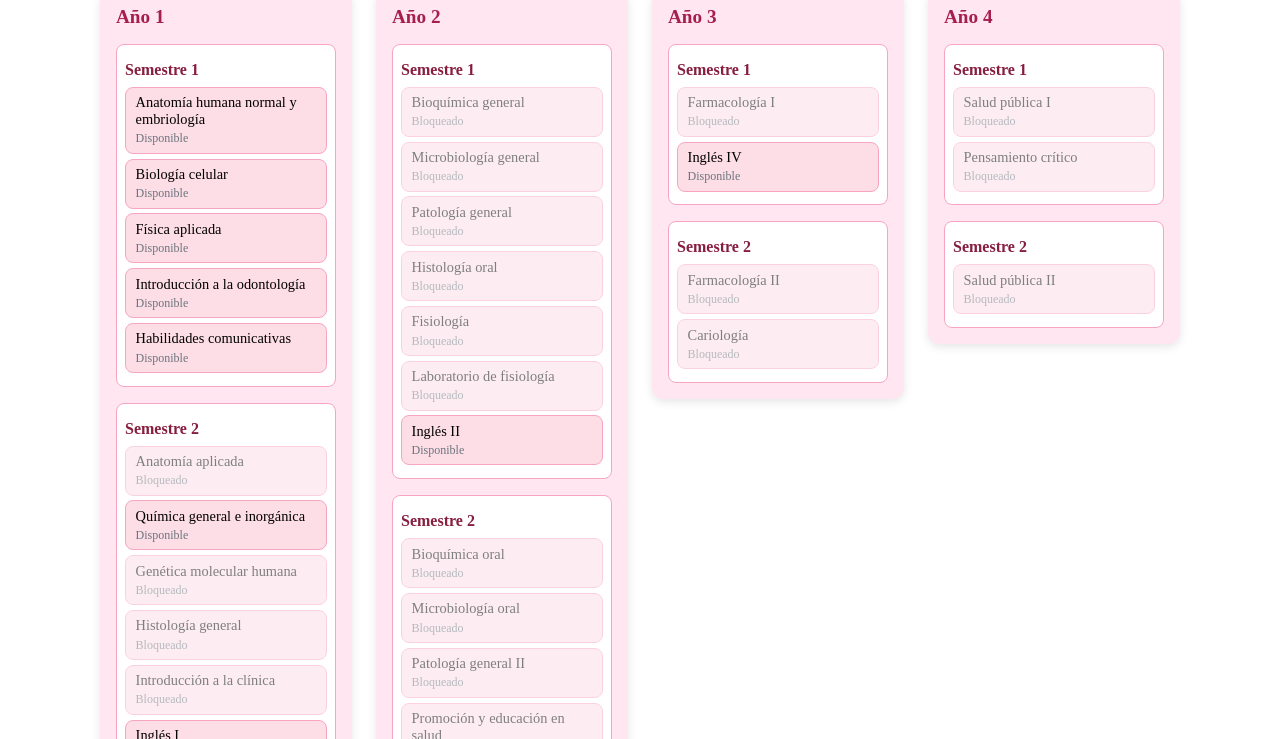
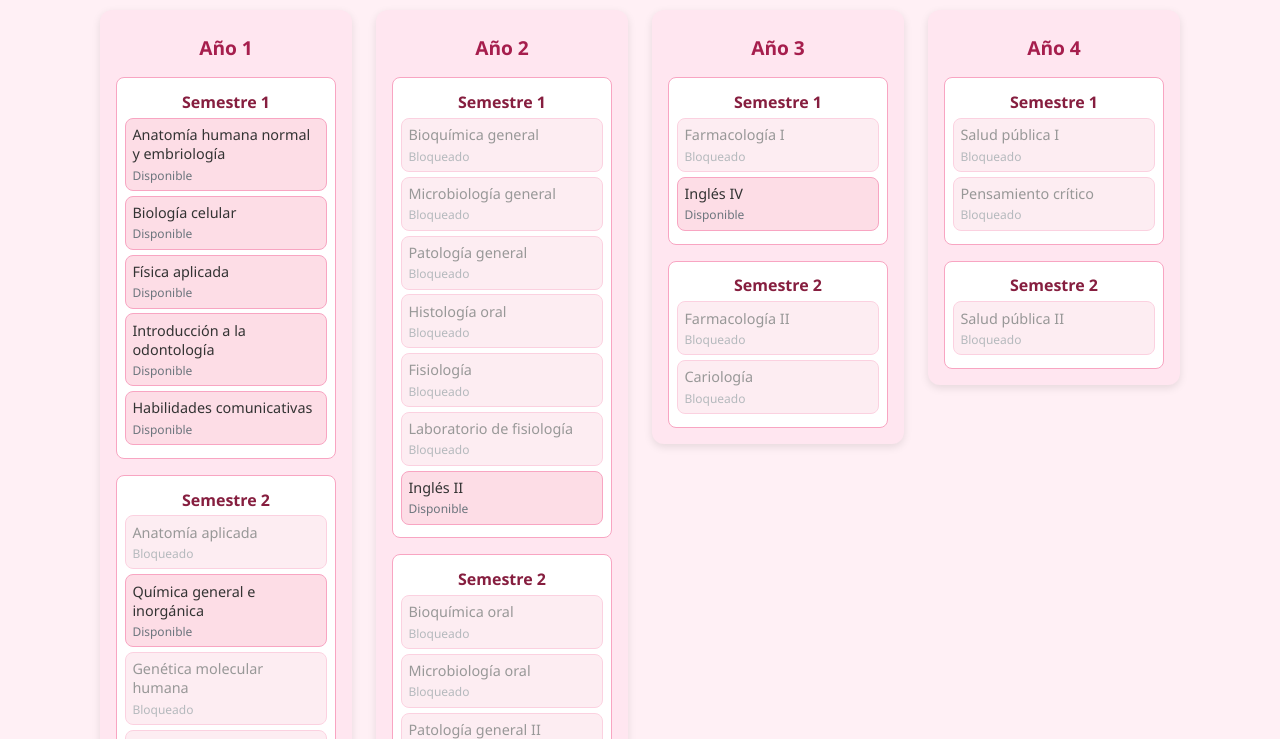
Before and after one commit to vvenommmm/malla-curricular, a plain HTML site: page index.html in a window 1280 px wide. Shown: the part 124-863 px from the top of the page. Drawn offline with Linux system fonts and the light colour scheme.

Commit message:
Update estilos.css

```diff
--- a/estilos.css
+++ b/estilos.css
@@ -1,3 +1,4 @@
+body {
   font-family: 'Segoe UI', sans-serif;
   background-color: #fff0f5;
   color: #333;
@@ -5,25 +6,10 @@
   padding: 1rem;
   text-align: center;
 }
+h1 { color: #d63384; margin-bottom: 1rem; }
+h2 { font-size: 1.2rem; color: #a61e4d; margin-top: .5rem; }
+h3 { font-size: 1rem; color: #861e3f; margin: .3rem 0; }
 
-h1 {
-  color: #d63384;
-  margin-bottom: 1rem;
-}
-
-h2 {
-  font-size: 1.2rem;
-  margin-top: 0;
-  color: #a61e4d;
-}
-
-h3 {
-  font-size: 1rem;
-  margin: 0.5rem 0;
-  color: #861e3f;
-}
-
-/* Contenedor principal en columnas por año */
 .grid-malla {
   display: flex;
   gap: 1.5rem;
@@ -37,7 +23,7 @@ h3 {
   border-radius: 12px;
   padding: 1rem;
   width: 220px;
-  box-shadow: 0 3px 10px rgba(0, 0, 0, 0.1);
+  box-shadow: 0 3px 8px rgba(0, 0, 0, 0.1);
 }
 
 .bloque-semestre {
@@ -53,7 +39,7 @@ h3 {
   border: 1px solid #f8a5c2;
   border-radius: 8px;
   margin: 0.3rem 0;
-  padding: 0.4rem 0.6rem;
+  padding: 0.4rem;
   cursor: pointer;
   transition: transform 0.1s ease;
   font-size: 0.9rem;
```
